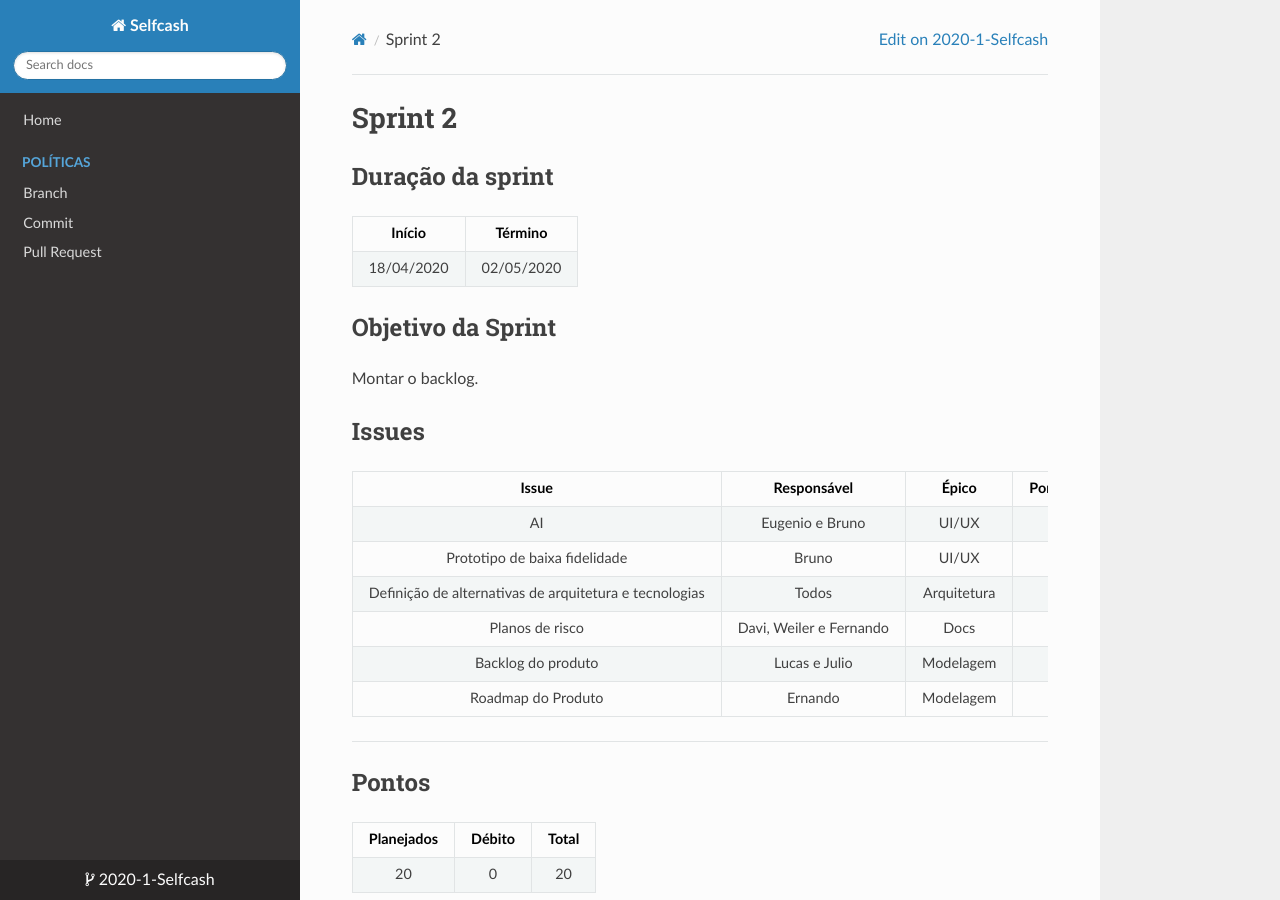
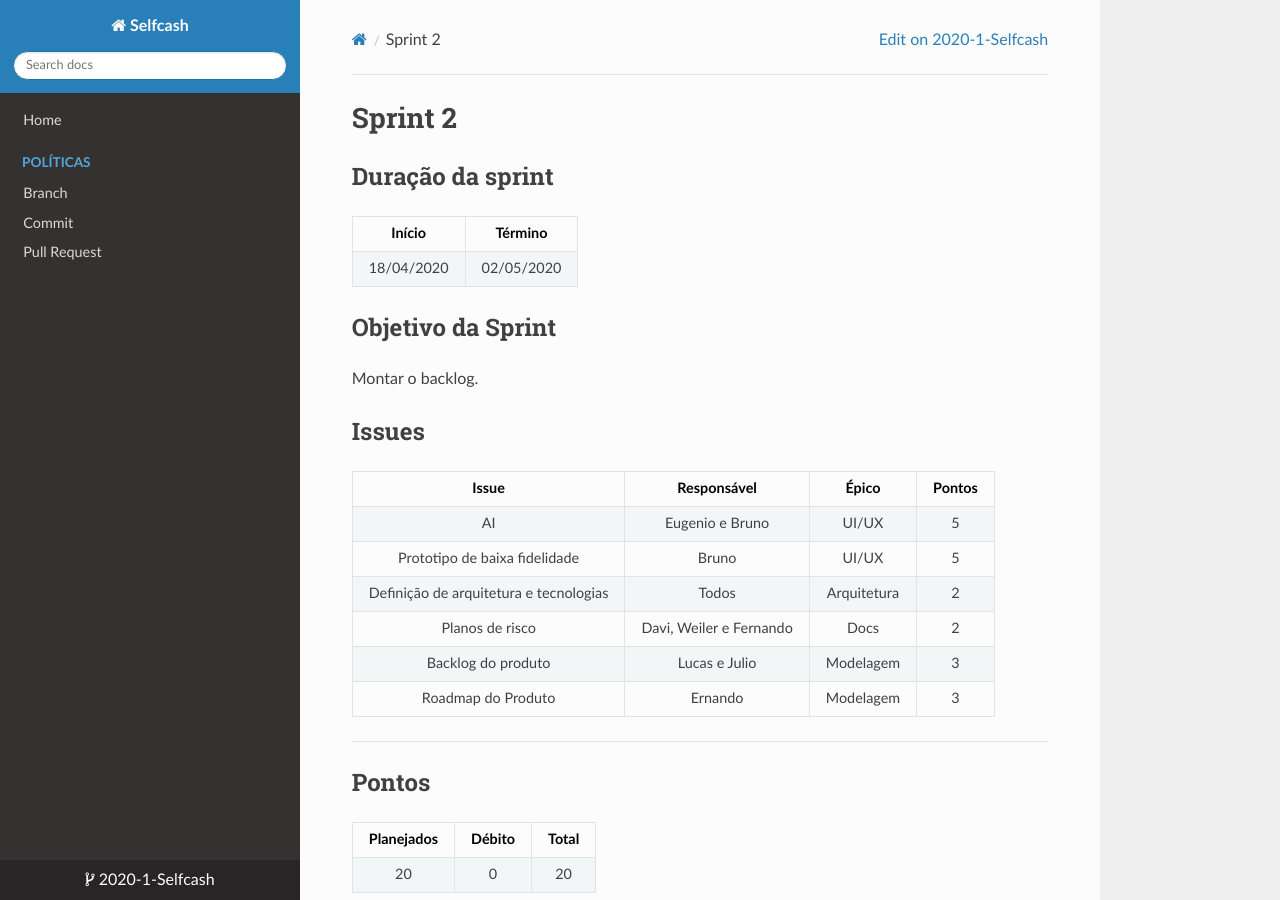
Before and after one commit to 2020-1-Selfcash/Docs, an MkDocs documentation site: the page built from docs/sprints/Sprint-2-planning.md, in a window 1280 px wide and 900 px high. Built offline with MkDocs 1.6.1, drawn with Linux system fonts in a browser that asks for light colours; nearby versions of some CDN libraries.

Commit message:
Update Sprint-2-planning.md

```diff
--- a/docs/sprints/Sprint-2-planning.md
+++ b/docs/sprints/Sprint-2-planning.md
@@ -14,7 +14,7 @@ Montar o backlog.
 |:---:|:---------:|:---:|:----:|
 | AI | Eugenio e Bruno | UI/UX | 5 |
 | Prototipo de baixa fidelidade | Bruno | UI/UX | 5 |
-| Definição de alternativas de arquitetura e tecnologias | Todos | Arquitetura | 2 |
+| Definição de arquitetura e tecnologias | Todos | Arquitetura | 2 |
 | Planos de risco | Davi, Weiler e Fernando | Docs | 2 |
 | Backlog do produto | Lucas e Julio | Modelagem | 3 |
 | Roadmap do Produto | Ernando | Modelagem | 3 |
```
